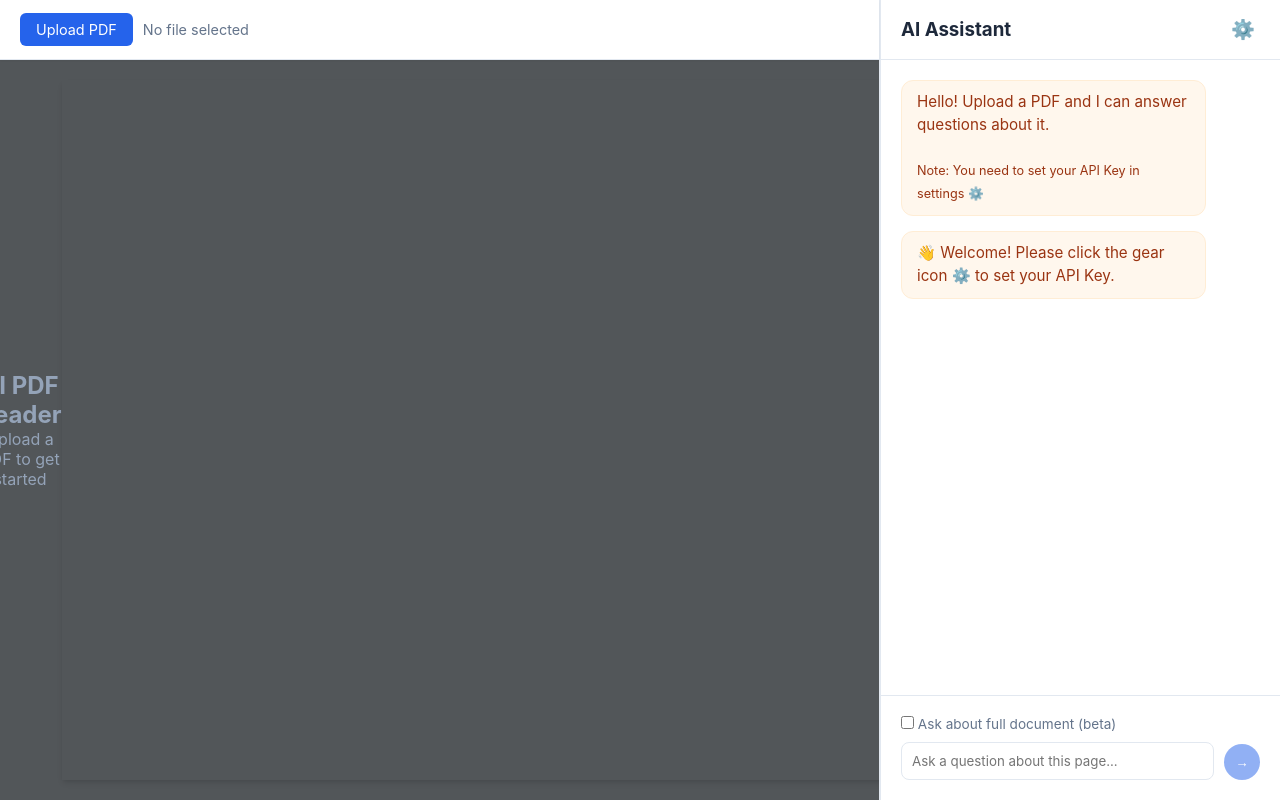
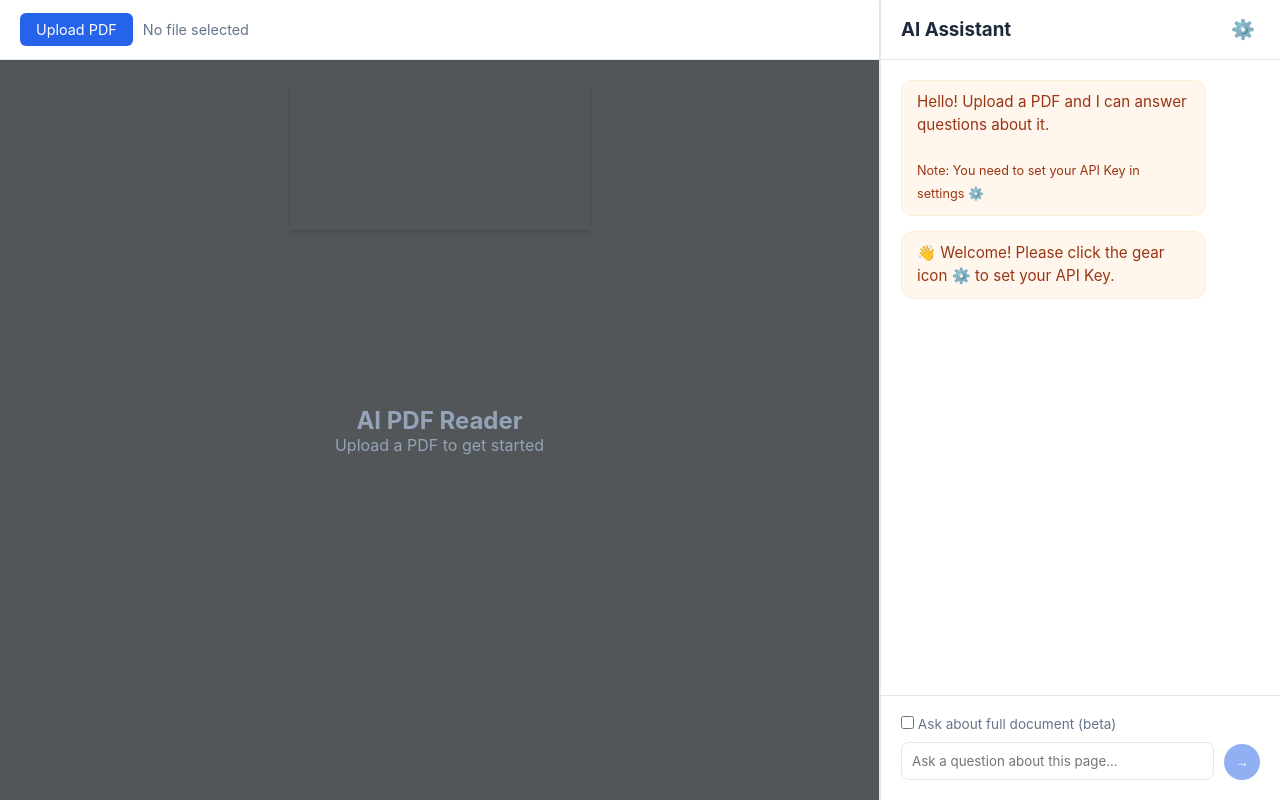
Before and after one commit to Fernando-Fernandez/AI-PDF-Reader, a plain HTML site: page index.html in a window 1280 px wide. Drawn offline with nearby package versions, Linux system fonts and the light colour scheme; a script that the page names is missing.

Commit message:
Adjusted appearance

```diff
--- a/style.css
+++ b/style.css
@@ -36,7 +36,8 @@ body {
     display: flex;
     flex-direction: column;
     border-right: 1px solid var(--border-color);
-    background-color: #525659; /* PDF viewer standard dark grey */
+    background-color: #525659;
+    /* PDF viewer standard dark grey */
     min-width: 300px;
 }
 
@@ -48,7 +49,7 @@ body {
     align-items: center;
     justify-content: space-between;
     padding: 0 20px;
-    box-shadow: 0 1px 2px rgba(0,0,0,0.05);
+    box-shadow: 0 1px 2px rgba(0, 0, 0, 0.05);
     z-index: 10;
 }
 
@@ -77,15 +78,18 @@ body {
 .pdf-viewer-container {
     flex: 1;
     overflow: auto;
-    display: flex;
-    justify-content: center;
-    padding: 20px;
+    background-color: #525659;
     position: relative;
+    /* Removed display: flex to allow canvas to expand naturally */
 }
 
 #pdf-render {
+    display: block;
+    margin: 20px auto;
+    /* Center horizontally with margin */
     box-shadow: 0 4px 6px -1px rgba(0, 0, 0, 0.1), 0 2px 4px -1px rgba(0, 0, 0, 0.06);
-    max-width: 100%;
+    max-width: 95%;
+    /* Prevent horizontal overflow if possible, or remove if scrolling is preferred */
 }
 
 #pdf-placeholder {
@@ -95,6 +99,10 @@ body {
     height: 100%;
     width: 100%;
     color: #94a3b8;
+    position: absolute;
+    /* Position absolute to center within the container */
+    top: 0;
+    left: 0;
 }
 
 .placeholder-content {
@@ -139,7 +147,8 @@ body {
     align-self: flex-end;
 }
 
-.message.ai, .message.system {
+.message.ai,
+.message.system {
     align-self: flex-start;
 }
 
@@ -258,7 +267,7 @@ body {
     left: 0;
     width: 100%;
     height: 100%;
-    background-color: rgba(0,0,0,0.5);
+    background-color: rgba(0, 0, 0, 0.5);
     z-index: 100;
     align-items: center;
     justify-content: center;
@@ -270,7 +279,7 @@ body {
     border-radius: 12px;
     width: 400px;
     position: relative;
-    box-shadow: 0 10px 25px rgba(0,0,0,0.1);
+    box-shadow: 0 10px 25px rgba(0, 0, 0, 0.1);
 }
 
 .close-modal {
@@ -305,15 +314,18 @@ body {
 .message-content p {
     margin-bottom: 0.5em;
 }
+
 .message-content p:last-child {
     margin-bottom: 0;
 }
+
 .message-content code {
-    background-color: rgba(0,0,0,0.1);
+    background-color: rgba(0, 0, 0, 0.1);
     padding: 2px 4px;
     border-radius: 4px;
     font-size: 0.9em;
 }
+
 .message-content pre {
     background-color: #1e293b;
     color: #e2e8f0;
@@ -322,6 +334,7 @@ body {
     overflow-x: auto;
     margin: 10px 0;
 }
+
 .message-content pre code {
     background-color: transparent;
     padding: 0;
```
